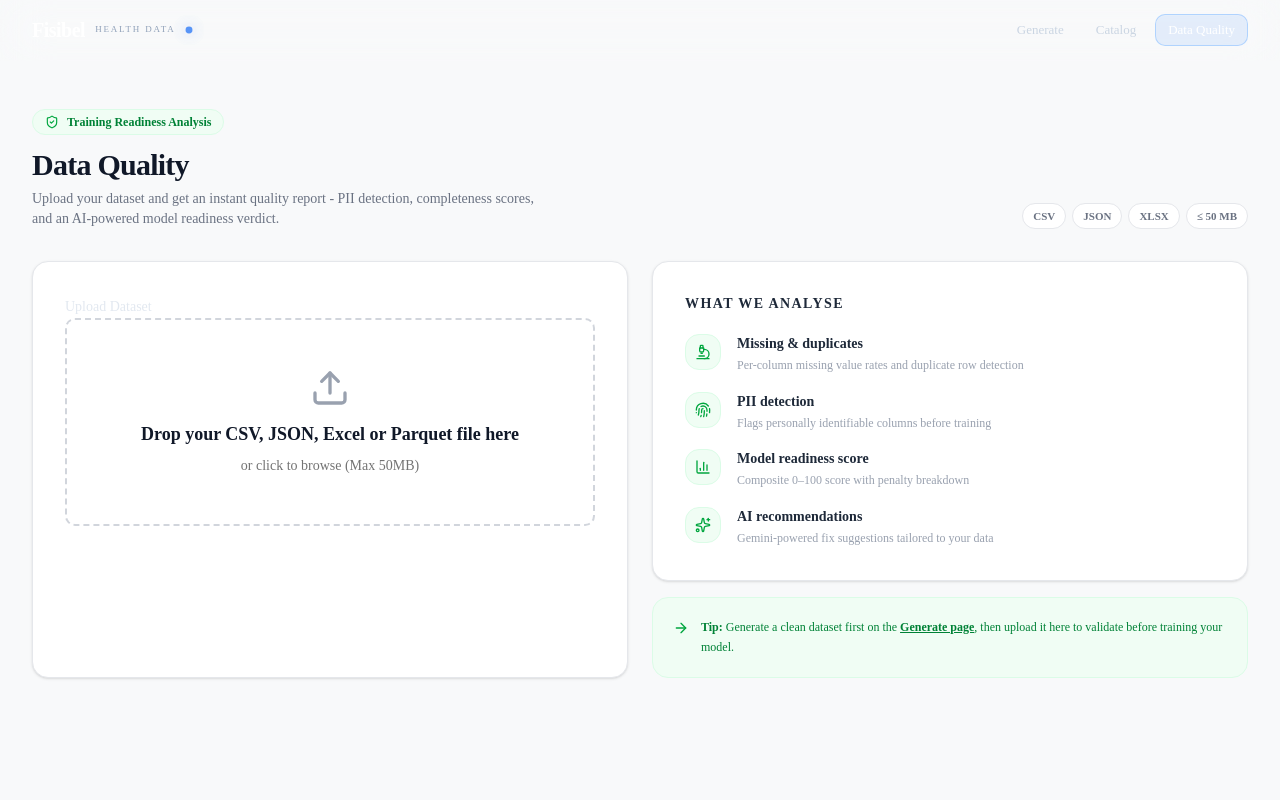
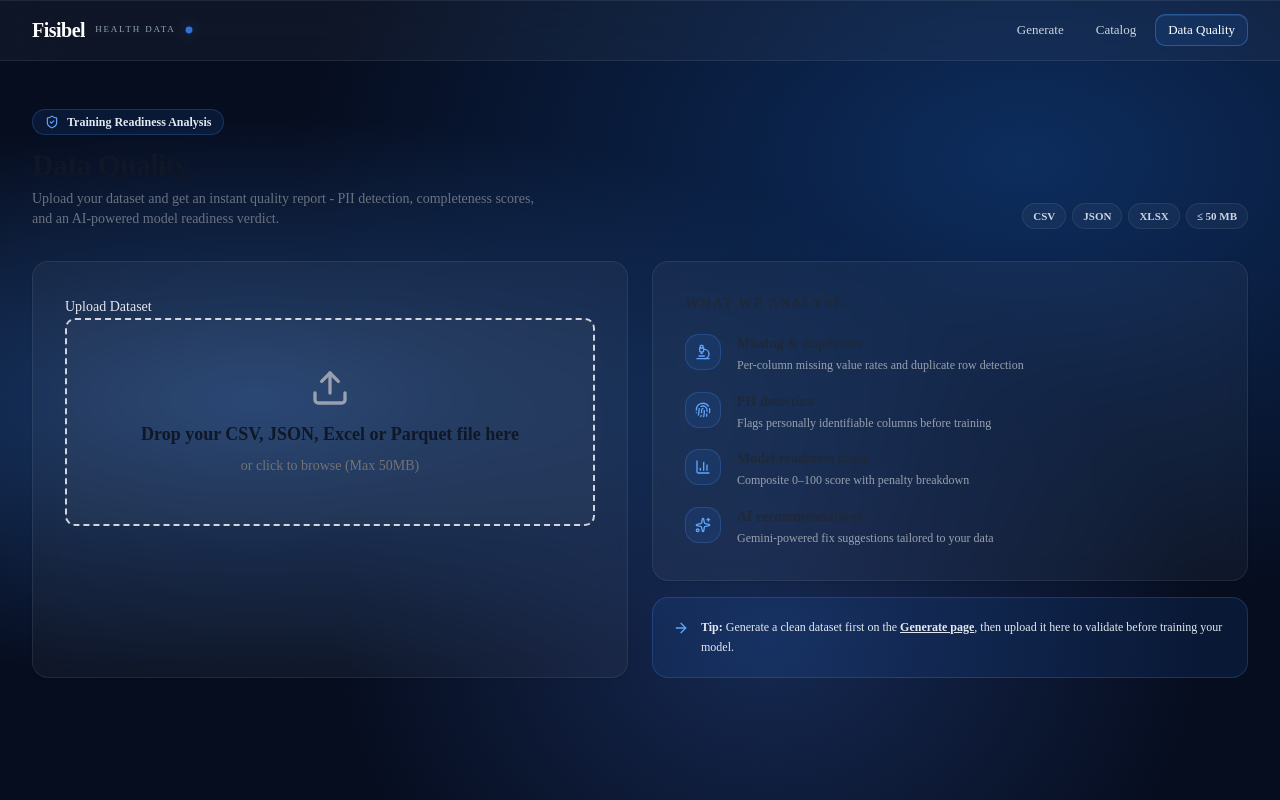
Before and after one commit to Valentinetemi/fisibel, a Next.js app: page /data-quality in a window 1280 px wide. Built offline with nearby package versions, Linux system fonts and the light colour scheme.

Commit message:
working on the data quality page

```diff
--- a/app/data-quality/page.tsx
+++ b/app/data-quality/page.tsx
@@ -59,7 +59,7 @@ export default function DataQualityPage() {
   }
 
   return (
-    <div className="min-h-screen bg-[#f8f9fa]">
+    <div className="min-h-screen bg-[radial-gradient(ellipse_at_20%_50%,#1a3a6b_0%,transparent_50%),radial-gradient(ellipse_at_80%_20%,#0d2d5e_0%,transparent_50%),radial-gradient(ellipse_at_60%_80%,#162952_0%,transparent_40%),#060d1f]">
       <Navbar />
 
       <main className="mx-auto w-full max-w-[1400px] px-4 py-8 sm:px-8 sm:py-12">
@@ -78,9 +78,9 @@ export default function DataQualityPage() {
               {/* Page header */}
               <div className="flex flex-col sm:flex-row sm:items-end justify-between gap-4">
                 <div>
-                  <div className="inline-flex items-center gap-2 px-3 py-1 rounded-full bg-green-50 border border-green-100 mb-3">
-                    <ShieldCheck className="w-3.5 h-3.5 text-green-600" />
-                    <span className="text-xs font-semibold text-green-700">Training Readiness Analysis</span>
+                  <div className="inline-flex items-center gap-2 px-3 py-1 rounded-full bg-blue-500/10 border border-blue-400/20 mb-3">
+                    <ShieldCheck className="w-3.5 h-3.5 text-[#60a5fa]" />
+                    <span className="text-xs font-semibold text-slate-200">Training Readiness Analysis</span>
                   </div>
                   <h1 className="text-2xl sm:text-3xl font-bold text-gray-900 tracking-tight">Data Quality</h1>
                   <p className="text-sm text-gray-500 mt-1.5 max-w-lg">
@@ -89,7 +89,7 @@ export default function DataQualityPage() {
                 </div>
                 <div className="flex items-center gap-1.5 shrink-0">
                   {FORMAT_BADGES.map(f => (
-                    <span key={f} className="px-2.5 py-1 rounded-full bg-white border border-gray-200 text-[11px] font-semibold text-gray-500">
+                    <span key={f} className="px-2.5 py-1 rounded-full bg-white/[0.04] border border-white/[0.08] text-[11px] font-semibold text-slate-300">
                       {f}
                     </span>
                   ))}
@@ -101,7 +101,7 @@ export default function DataQualityPage() {
 
                 {/* Left: upload */}
                 <div className="flex flex-col gap-4">
-                  <div className="rounded-2xl border border-gray-200 bg-white shadow-sm p-6 sm:p-8 flex-1">
+                  <div className="rounded-2xl border border-white/[0.08] bg-white/[0.04] shadow-sm p-6 sm:p-8 flex-1 backdrop-blur-md">
                     <FileUpload onFileSelect={handleFileSelect} isLoading={loading} />
 
                     <AnimatePresence>
@@ -121,7 +121,7 @@ export default function DataQualityPage() {
                       <div className="mt-6 space-y-3">
                         <div className="flex items-center gap-2 mb-4">
                           <motion.div
-                            className="w-2 h-2 rounded-full bg-green-500"
+                            className="w-2 h-2 rounded-full bg-[#3b82f6]"
                             animate={{ scale: [1, 1.4, 1], opacity: [1, 0.5, 1] }}
                             transition={{ duration: 1.2, repeat: Infinity }}
                           />
@@ -138,7 +138,7 @@ export default function DataQualityPage() {
                 {/* Right: feature list + what we check */}
                 <div className="flex flex-col gap-4">
                   {/* Features */}
-                  <div className="rounded-2xl border border-gray-200 bg-white shadow-sm p-6 sm:p-8">
+                  <div className="rounded-2xl border border-white/[0.08] bg-white/[0.04] shadow-sm p-6 sm:p-8 backdrop-blur-md">
                     <h3 className="text-sm font-bold text-gray-800 uppercase tracking-widest mb-5">What we analyse</h3>
                     <div className="flex flex-col gap-4">
                       {FEATURES.map((f, i) => (
@@ -149,8 +149,8 @@ export default function DataQualityPage() {
                           transition={{ delay: i * 0.07 }}
                           className="flex items-start gap-4"
                         >
-                          <div className="w-9 h-9 rounded-xl bg-green-50 border border-green-100 flex items-center justify-center shrink-0">
-                            <f.icon className="w-4 h-4 text-green-600" />
+                          <div className="w-9 h-9 rounded-xl bg-blue-500/10 border border-blue-400/20 flex items-center justify-center shrink-0">
+                            <f.icon className="w-4 h-4 text-[#60a5fa]" />
                           </div>
                           <div>
                             <p className="text-sm font-semibold text-gray-800">{f.label}</p>
@@ -162,11 +162,11 @@ export default function DataQualityPage() {
                   </div>
 
                   {/* Tip card */}
-                  <div className="rounded-2xl border border-green-100 bg-green-50 p-5 flex items-start gap-3">
-                    <ArrowRight className="w-4 h-4 text-green-600 mt-0.5 shrink-0" />
-                    <p className="text-xs text-green-700 leading-relaxed">
+                  <div className="rounded-2xl border border-blue-400/20 bg-blue-500/10 p-5 flex items-start gap-3">
+                    <ArrowRight className="w-4 h-4 text-[#60a5fa] mt-0.5 shrink-0" />
+                    <p className="text-xs text-slate-200 leading-relaxed">
                       <span className="font-bold">Tip:</span> Generate a clean dataset first on the{' '}
-                      <a href="/generate" className="underline font-semibold hover:text-green-900">Generate page</a>,
+                      <a href="/generate" className="underline font-semibold hover:text-white">Generate page</a>,
                       then upload it here to validate before training your model.
                     </p>
                   </div>
@@ -192,7 +192,7 @@ export default function DataQualityPage() {
                 </div>
                 <button
                   onClick={() => setAnalysis(null)}
-                  className="text-xs font-semibold text-gray-500 hover:text-gray-800 px-4 py-2 rounded-xl border border-gray-200 bg-white hover:border-gray-300 transition-colors"
+                  className="text-xs font-semibold text-slate-300 hover:text-white px-4 py-2 rounded-xl border border-white/[0.08] bg-white/[0.04] hover:border-[#3b82f6] transition-colors"
                 >
                   ← Analyse another file
                 </button>
--- a/app/globals.css
+++ b/app/globals.css
@@ -163,14 +163,14 @@
     pointer-events: none;
   }
 
-  .btn-green-glow {
+  .btn-blue-glow {
     @apply bg-[#3b82f6] hover:bg-[#2563eb] text-white font-bold;
     position: relative;
     overflow: hidden;
     transition: all 0.3s ease;
   }
 
-  .btn-green-glow::before {
+  .btn-blue-glow::before {
     content: '';
     position: absolute;
     top: 0;
@@ -181,7 +181,7 @@
     transition: left 0.5s ease;
   }
 
-  .btn-green-glow:hover::before {
+  .btn-blue-glow:hover::before {
     left: 100%;
   }
 }
--- a/components/DatasetCard.tsx
+++ b/components/DatasetCard.tsx
@@ -34,7 +34,7 @@ function getCountryFlag(country: string): string {
 
 function getDomainColor(domain: string): string {
   const colorMap: Record<string, string> = {
-    Healthcare: 'bg-emerald-500/10 text-emerald-700 dark:text-emerald-400',
+    Healthcare: 'bg-blue-500/10 text-slate-200 dark:text-[#60a5fa]',
   }
   return colorMap[domain] || colorMap['General']
 }
@@ -95,11 +95,11 @@ export function DatasetCard({
         <div className="space-y-2">
           <div className="flex items-center justify-between">
             <span className="text-xs font-medium text-muted-foreground">Fidelity Score</span>
-            <span className="text-xs font-bold text-green-600">{Math.round(fidelityScore)}%</span>
+            <span className="text-xs font-bold text-[#60a5fa]">{Math.round(fidelityScore)}%</span>
           </div>
           <div className="h-1.5 w-full overflow-hidden rounded-full bg-gray-200 dark:bg-gray-800">
             <motion.div
-              className="h-full bg-gradient-to-r from-green-500 to-emerald-500"
+              className="h-full bg-gradient-to-r from-[#3b82f6] to-[#60a5fa]"
               initial={{ width: 0 }}
               animate={{ width: `${fidelityScore}%` }}
               transition={{ duration: 0.6, delay: 0.1 }}
@@ -138,7 +138,7 @@ export function DatasetCard({
             <Button
               size="sm"
               disabled={isDownloading}
-              className="w-full bg-green-600 hover:bg-green-700 text-xs sm:text-sm disabled:opacity-75"
+              className="w-full bg-[#3b82f6] hover:bg-[#2563eb] text-xs sm:text-sm disabled:opacity-75"
               onClick={() => onDownload?.(id)}
             >
               {isDownloading ? (
--- a/components/FileUpload.tsx
+++ b/components/FileUpload.tsx
@@ -76,8 +76,8 @@ export function FileUpload({ onFileSelect, isLoading = false }: FileUploadProps)
       <motion.div
         className={`relative rounded-lg border-2 border-dashed transition-all ${
           dragActive
-            ? 'border-green-500 bg-green-50 dark:bg-green-950/30'
-            : 'border-gray-300 dark:border-gray-700 hover:border-green-400 bg-white dark:bg-slate-950'
+            ? 'border-[#3b82f6] bg-blue-500/10 dark:bg-blue-950/30'
+            : 'border-gray-300 dark:border-gray-700 hover:border-[#60a5fa] bg-white/[0.04] dark:bg-slate-950'
         } ${isLoading ? 'opacity-50 cursor-not-allowed' : 'cursor-pointer'}`}
         onDragEnter={handleDrag}
         onDragLeave={handleDrag}
@@ -109,7 +109,7 @@ export function FileUpload({ onFileSelect, isLoading = false }: FileUploadProps)
                 initial={{ opacity: 0, scale: 0.8 }}
                 animate={{ opacity: 1, scale: 1 }}
               >
-                <FileText className="mx-auto mb-3 h-8 w-8 text-green-600 dark:text-green-400" />
+                <FileText className="mx-auto mb-3 h-8 w-8 text-[#60a5fa] dark:text-[#60a5fa]" />
                 <p className="text-sm font-semibold text-gray-900 dark:text-white">
                   {fileName}
                 </p>
```
Also changed, not shown: components/QualityAnalysisResults.tsx (+11 -11 lines).
